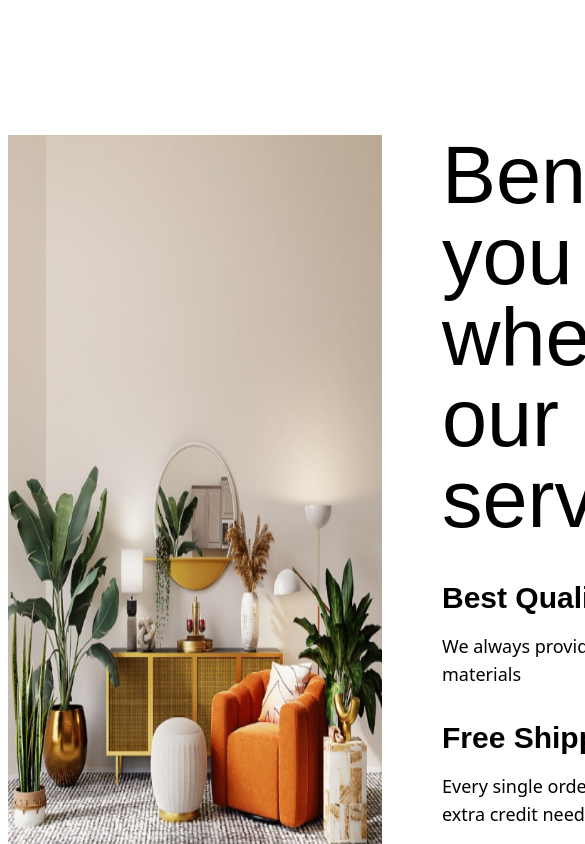
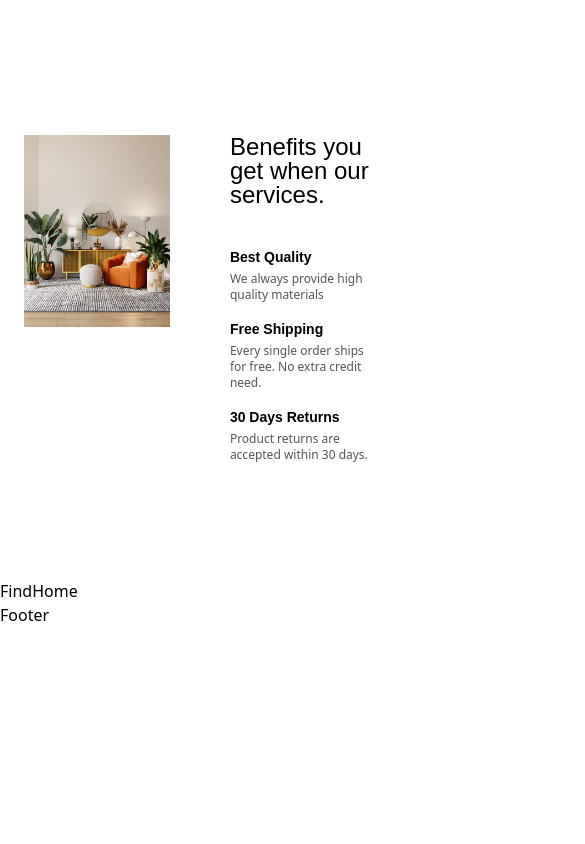
Before and after one commit to asssslay/CIELO-website, a React (Vite) app: page / in a window 390 px wide. Shown: the part 2720-3564 px from the top of the page, 585 px wide, since content can reach past the window. After the commit the page ends 3347 px from the top, so only its background shows below. Built offline with nearby package versions, Linux system fonts and the light colour scheme; a web font is replaced by a local one.

Commit message:
Responsive benefits section

```diff
--- a/src/components/BenefitsList.jsx
+++ b/src/components/BenefitsList.jsx
@@ -1,14 +1,36 @@
 import { benefits } from "../constants/index";
 
 const BenefitsList = () => {
+  const getMaxWidthClass = (index) => {
+    switch (index) {
+      case 0:
+        return "max-w-30ch";
+      case 1:
+        return "max-w-29ch";
+      case 2:
+        return "max-w-31ch";
+      default:
+        return "";
+    }
+  };
+
   return (
     <div>
       {benefits.map((benefit, index) => (
-        <div key={index} className="flex flex-col gap-4 mb-8">
-          <h5 className="font-darker font-bold text-3xl 2xl:text-4xl">
+        <div
+          key={index}
+          className="flex flex-col gap-1 xs:gap-2 md:gap-3 lg:gap-4 mb-4 xs:mb-5 md:mb-6 lg:mb-8"
+        >
+          <h5 className="font-darker font-bold text-sm xs:text-base md:text-lg lg:text-2xl xl:text-3xl">
             {benefit.title}
           </h5>
-          <p className="desc-custom">{benefit.description}</p>
+          <p
+            className={`text-neutralGray text-xs xs:text-sm md:text-base lg:text-xl xl:text-2xl ${getMaxWidthClass(
+              index
+            )}`}
+          >
+            {benefit.description}
+          </p>
         </div>
       ))}
     </div>
--- a/src/constants/index.js
+++ b/src/constants/index.js
@@ -30,7 +30,7 @@ export const statistics = [
 export const benefits = [
   {
     title: "Best Quality",
-    description: "We always provide high quality materials",
+    description: `We always provide high quality materials`,
   },
   {
     title: "Free Shipping",
--- a/src/index.css
+++ b/src/index.css
@@ -32,6 +32,6 @@
   }
 
   .padding-left {
-    @apply pl-6 xs:pl-8 md:pl-16 lg:pl-[132px];
+    @apply pl-6 xs:pl-8 md:pl-16 lg:pl-20 xl:pl-[132px];
   }
 }
--- a/src/sections/Benefits.jsx
+++ b/src/sections/Benefits.jsx
@@ -1,15 +1,17 @@
+import { assetPaths } from "../constants";
 import BenefitsList from "../components/BenefitsList";
-import { assetPaths } from "../constants";
 
 const Benefits = () => {
   return (
-    <section className="container flex gap-[60px] mb-[100px]">
-      <img src={assetPaths.benefits} className="max-w-full max-h-full" />
+    <section className="container flex gap-[60px] mb-[100px] padding-left xl:pl-8 2xl:padding-left">
+      <img
+        src={assetPaths.benefits}
+        className="max-w-44 max-h-48 xs:max-h-[270px] sm:max-w-64 sm:max-h-[360px] md:max-w-[325px] md:max-h-[450px] lg:max-w-[425px] lg:max-h-[600px] xl:max-w-[525px] xl:max-h-[690px]"
+      />
       <div className="flex flex-col gap-10">
-        <h2 className="font-cabinet text-[81px] leading-none">
+        <h2 className="font-cabinet text-2xl xs:text-3xl md:text-[42px] lg:text-7xl xl:text-[80px] leading-none ">
           Benefits you get
-          <br />
-          when our services.
+          <br className="max-xl:hidden" /> when our services.
         </h2>
         <BenefitsList />
       </div>
--- a/tailwind.config.js
+++ b/tailwind.config.js
@@ -6,6 +6,7 @@ export default {
       colors: {
         rusticBrown: "rgb(130, 68, 30)",
         ashGray: "rgb(88, 88, 88)",
+        neutralGray: "rgb(85, 85, 85)",
       },
       fontFamily: {
         cabinet: ["Cabinet Grotesk", "sans-serif"],
@@ -28,12 +29,18 @@ export default {
         lg: "1024px",
         xl: "1280px",
         "2xl": "1536px",
+        "29ch": "29ch",
+        "30ch": "30ch",
+        "31ch": "31ch",
+        "49ch": "49ch",
         "66ch": "66ch",
-        "49ch": "49ch",
       },
       spacing: {
+        "max-w-29ch": "29ch",
+        "max-w-30ch": "30ch",
+        "max-w-31ch": "31ch",
+        "max-w-49ch": "49ch",
         "max-w-66ch": "66ch",
-        "max-w-49ch": "49ch",
       },
       lineHeight: {
         9: "2.25rem",
```
